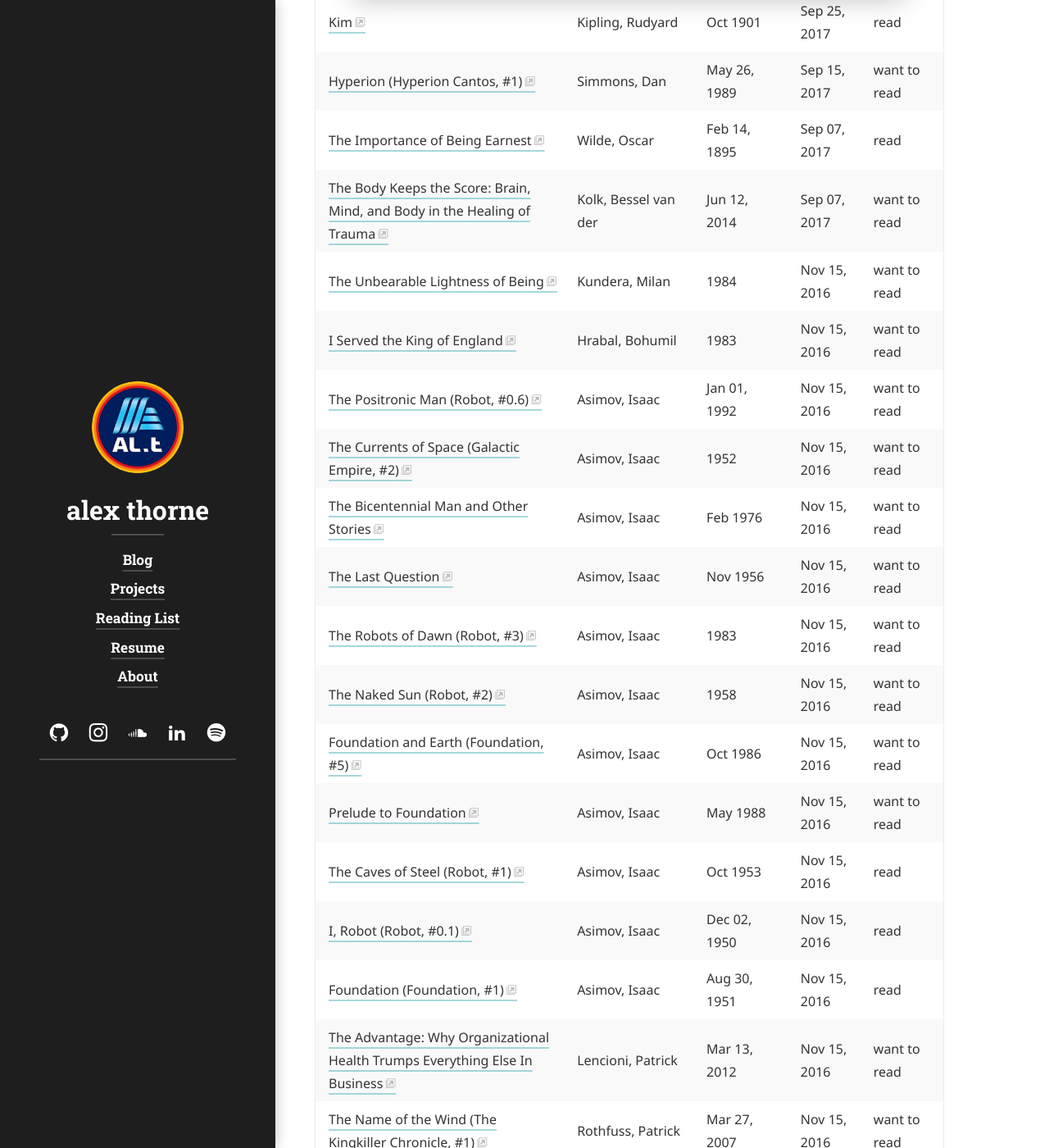
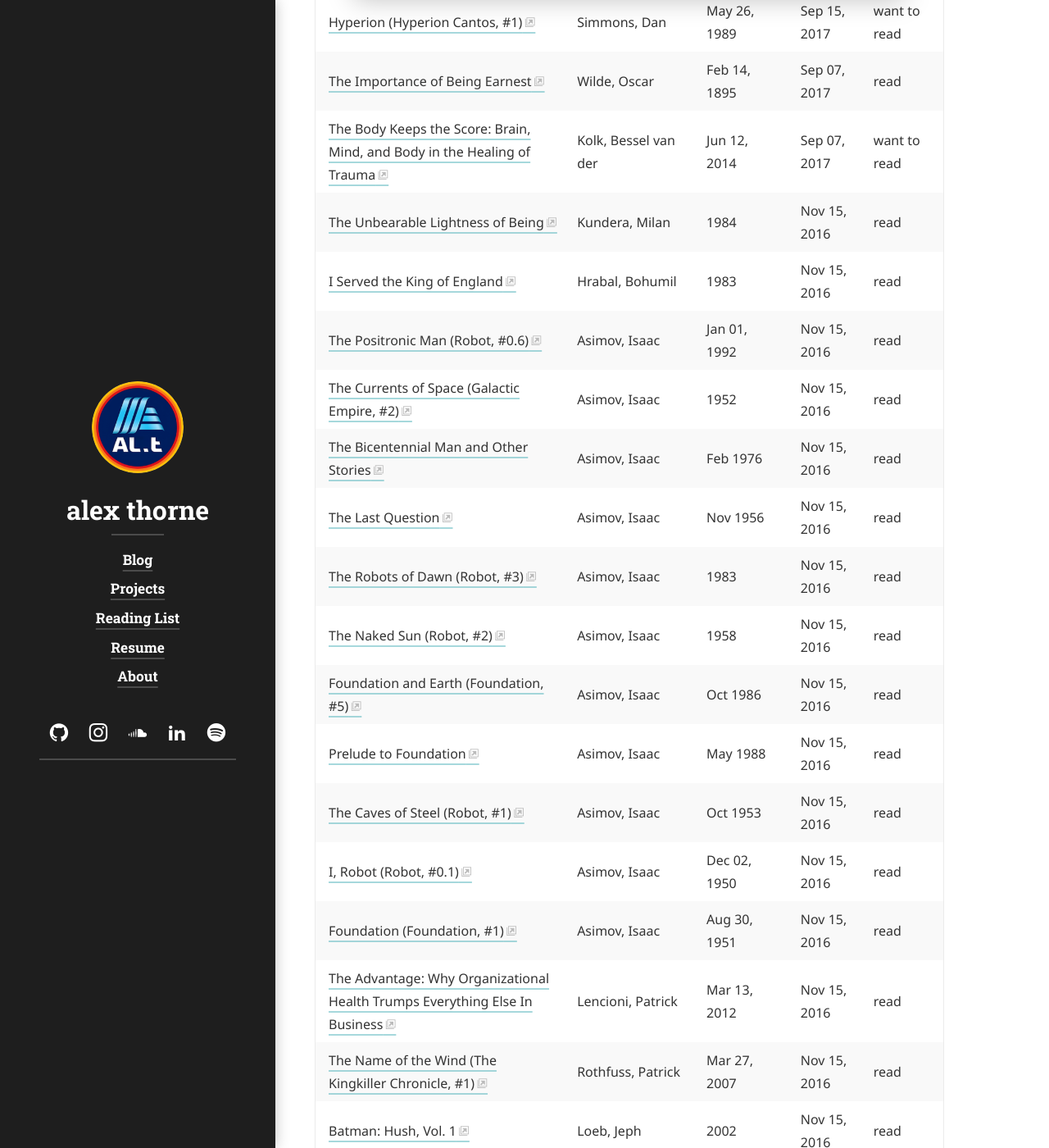
Before and after one commit to alex-thorne/blog, a Jekyll site: the page built from _reading-list/2025-02-21-archive.md, in a window 1280 px wide and 1400 px high, scrolled down 6565 px. Shown: the whole window at 82% size. Built offline with Jekyll 4.4.1, drawn with Linux system fonts in a browser that asks for light colours; cached includes are drawn as plain includes; nearby versions of some CDN libraries; some web fonts are replaced; library files that are not in the unit come from our copies; some of the changed text lies outside the part shown.

Commit message:
historical updates

```diff
--- a/_reading-list/2025-02-21-archive.md
+++ b/_reading-list/2025-02-21-archive.md
@@ -52,18 +52,17 @@ _I formatted this via a dirty copy-paste of highlighted text from the site I use
 | [The Image: A Guide to Pseudo-Events in America](https://www.penguinrandomhouse.com/books/61024/the-image-by-daniel-j-boorstin/) | Boorstin, Daniel J. | 1961 | Feb 11, 2025 | want to read |
 | [Of Grammatology](https://www.press.uchicago.edu/ucp/books/book/chicago/O/bo3625665.html) | Derrida, Jacques | 1967 | Feb 11, 2025 | want to read |
 | [Simulacra and Simulation](https://www.press.uchicago.edu/ucp/books/book/chicago/S/bo3625665.html) | Baudrillard, Jean | 1981 | Feb 11, 2025 | want to read |
-| [The Complete Marquis de Sade](https://www.amazon.com/Complete-Marquis-Sade/dp/0802130127) | Sade, Marquis de | 1795 | Feb 08, 2025 | want to read |
 | [The Art of Scalability](https://www.pearson.com/store/p/the-art-of-scalability/P100000028563) | Abbott, Martin L. | Nov 24, 2009 | Feb 06, 2025 | want to read |
 | [Source Code: My Beginnings](https://www.amazon.com/Source-Code-My-Beginnings/dp/1982137934) | Gates, Bill | Feb 04, 2025 | Feb 06, 2025 | want to read |
 | [Idea Man](https://www.penguinrandomhouse.com/books/61024/idea-man-by-paul-allen/) | Allen, Paul | Jan 01, 2011 | Feb 06, 2025 | want to read |
 | [The Wandering Earth](https://www.amazon.com/Wandering-Earth-Cixin-Liu/dp/1250796837) | Liu, Cixin | Jul 09, 2000 | Jan 15, 2025 | want to read |
-| [Crying in H Mart](https://www.penguinrandomhouse.com/books/61024/crying-in-h-mart-by-michelle-zauner/) | Zauner, Michelle | Apr 20, 2021 | Jan 04, 2025 | want to read |
+| [Crying in H Mart](https://www.penguinrandomhouse.com/books/61024/crying-in-h-mart-by-michelle-zauner/) | Zauner, Michelle | Apr 20, 2021 | Jan 04, 2025 | read |
 | [Giovanni’s Room](https://www.penguinrandomhouse.com/books/61024/giovannis-room-by-james-baldwin/) | Baldwin, James | Jan 01, 1956 | Sep 24, 2024 | read |
 | [Educated](https://www.penguinrandomhouse.com/books/61024/educated-by-tara-westover/) | Westover, Tara | Feb 20, 2018 | Sep 23, 2024 | want to read |
 | [We Should All Be Feminists](https://www.penguinrandomhouse.com/books/61024/we-should-all-be-feminists-by-chimamanda-ngozi-adichie/) | Adichie, Chimamanda Ngozi | 2012 | Sep 22, 2024 | want to read |
 | [Flatland](https://www.penguinrandomhouse.com/books/61024/flatland-by-edwin-a-abbott/) | Abbott, Edwin A. | 1884 | Sep 22, 2024 | read |
 | [The Jungle Book](https://www.penguinrandomhouse.com/books/61024/the-jungle-book-by-rudyard-kipling/) | Kipling, Rudyard | 1894 | Sep 22, 2024 | read |
-| [Red Rising](https://www.penguinrandomhouse.com/books/61024/red-rising-by-pierce-brown/) | Brown, Pierce | Jan 28, 2014 | Mar 25, 2024 | want to read |
+| [Red Rising](https://www.penguinrandomhouse.com/books/61024/red-rising-by-pierce-brown/) | Brown, Pierce | Jan 28, 2014 | Mar 25, 2024 | read |
 | [Golden Son](https://www.penguinrandomhouse.com/books/61024/golden-son-by-pierce-brown/) | Brown, Pierce | Jan 06, 2015 | Mar 25, 2024 | read |
 | [Iron Gold](https://www.penguinrandomhouse.com/books/61024/iron-gold-by-pierce-brown/) | Brown, Pierce | Jan 16, 2018 | Mar 25, 2024 | read |
 | [Dark Age](https://www.penguinrandomhouse.com/books/61024/dark-age-by-pierce-brown/) | Brown, Pierce | Jul 30, 2019 | Sep 22, 2024 | read |
@@ -72,8 +71,8 @@ _I formatted this via a dirty copy-paste of highlighted text from the site I use
 | [Wild Seed](https://www.penguinrandomhouse.com/books/61024/wild-seed-by-octavia-e-butler/) | Butler, Octavia E. | 1980 | Aug 31, 2023 | want to read |
 | [Neuromancer](https://www.penguinrandomhouse.com/books/61024/neuromancer-by-william-gibson/) | Gibson, William | 1984 | Jul 29, 2019 | want to read |
 | [Jonathan Strange & Mr Norrell](https://www.penguinrandomhouse.com/books/61024/jonathan-strange-mr-norrell-by-susanna-clarke/) | Clarke, Susanna | Sep 08, 2004 | Jul 18, 2019 | want to read |
-| [Dare to Lead](https://www.penguinrandomhouse.com/books/61024/dare-to-lead-by-brene-brown/) | Brown, Brené | Oct 16, 2018 | Feb 07, 2019 | want to read |
-| [The Book of Joy](https://www.penguinrandomhouse.com/books/61024/the-book-of-joy-by-dalai-lama-xiv/) | Dalai Lama XIV | Sep 20, 2016 | Jan 21, 2019 | want to read |
+| [Dare to Lead](https://www.penguinrandomhouse.com/books/61024/dare-to-lead-by-brene-brown/) | Brown, Brené | Oct 16, 2018 | Feb 07, 2019 | read |
+| [The Book of Joy](https://www.penguinrandomhouse.com/books/61024/the-book-of-joy-by-dalai-lama-xiv/) | Dalai Lama XIV | Sep 20, 2016 | Jan 21, 2019 | read |
 | [Rendezvous with Rama](https://www.penguinrandomhouse.com/books/61024/rendezvous-with-rama-by-arthur-c-clarke/) | Clarke, Arthur C. | Jun 1973 | Nov 08, 2018 | want to read |
 | [Thinking, Fast and Slow](https://www.penguinrandomhouse.com/books/61024/thinking-fast-and-slow-by-daniel-kahneman/) | Kahneman, Daniel | Oct 25, 2011 | Oct 10, 2018 | want to read |
 | [Things Fall Apart](https://www.penguinrandomhouse.com/books/61024/things-fall-apart-by-chinua-achebe/) | Achebe, Chinua | 1958 | Sep 25, 2018 | read |
@@ -95,48 +94,48 @@ _I formatted this via a dirty copy-paste of highlighted text from the site I use
 | [The Way of Kings (The Stormlight Archive, #1)](https://www.tor.com/2010/08/31/the-way-of-kings-by-brandon-sanderson/) | Sanderson, Brandon | Aug 31, 2010 | Aug 23, 2018 | read |
 | [The Paper Menagerie and Other Stories](https://www.simonandschuster.com/books/The-Paper-Menagerie-and-Other-Stories/Ken-Liu/9781481424363) | Liu, Ken | Mar 08, 2016 | Aug 23, 2018 | want to read |
 | [Children of Time (Children of Time, #1)](https://www.panmacmillan.com/authors/adrian-tchaikovsky/children-of-time/9781447273318) | Tchaikovsky, Adrian | Jun 04, 2015 | Feb 16, 2018 | want to read |
-| [The Way of Zen](https://www.penguinrandomhouse.com/books/61024/the-way-of-zen-by-alan-w-watts/) | Watts, Alan W. | 1957 | Dec 23, 2017 | want to read |
+| [The Way of Zen](https://www.penguinrandomhouse.com/books/61024/the-way-of-zen-by-alan-w-watts/) | Watts, Alan W. | 1957 | Dec 23, 2017 | read |
 | [Nature, Man and Woman](https://www.penguinrandomhouse.com/books/61024/nature-man-and-woman-by-alan-w-watts/) | Watts, Alan W. | Jan 01, 1958 | Dec 23, 2017 | want to read |
 | [Artemis](https://www.penguinrandomhouse.com/books/61024/artemis-by-andy-weir/) | Weir, Andy | Nov 14, 2017 | Dec 22, 2017 | want to read |
 | [Pale Fire](https://www.penguinrandomhouse.com/books/61024/pale-fire-by-vladimir-nabokov/) | Nabokov, Vladimir | 1962 | Dec 22, 2017 | want to read |
-| [Site Reliability Engineering: How Google Runs Production Systems](https://www.oreilly.com/library/view/site-reliability-engineering/9781491929117/) | Beyer, Betsy | Apr 16, 2016 | Dec 17, 2017 | want to read |
+| [Site Reliability Engineering: How Google Runs Production Systems](https://www.oreilly.com/library/view/site-reliability-engineering/9781491929117/) | Beyer, Betsy | Apr 16, 2016 | Dec 17, 2017 | read |
 | [Good to Great: Why Some Companies Make the Leap... and Others Don't](https://www.harpercollins.com/products/good-to-great-jim-collins) | Collins, Jim | Nov 01, 2001 | Dec 17, 2017 | want to read |
 | [Built to Last: Successful Habits of Visionary Companies (Good to Great, 2)](https://www.harpercollins.com/products/built-to-last-jim-collins) | Collins, Jim | Sep 16, 1994 | Dec 17, 2017 | want to read |
-| [Arcadia](https://www.penguinrandomhouse.com/books/61024/arcadia-by-tom-stoppard/) | Stoppard, Tom | 1993 | Dec 11, 2017 | want to read |
+| [Arcadia](https://www.penguinrandomhouse.com/books/61024/arcadia-by-tom-stoppard/) | Stoppard, Tom | 1993 | Dec 11, 2017 | read |
 | [The Jungle Books](https://www.penguinrandomhouse.com/books/61024/the-jungle-books-by-rudyard-kipling/) | Kipling, Rudyard | 1895 | Sep 25, 2017 | read |
 | [Kim](https://www.penguinrandomhouse.com/books/61024/kim-by-rudyard-kipling/) | Kipling, Rudyard | Oct 1901 | Sep 25, 2017 | read |
 | [Hyperion (Hyperion Cantos, #1)](https://www.penguinrandomhouse.com/books/61024/hyperion-by-dan-simmons/) | Simmons, Dan | May 26, 1989 | Sep 15, 2017 | want to read |
 | [The Importance of Being Earnest](https://www.penguinrandomhouse.com/books/61024/the-importance-of-being-earnest-by-oscar-wilde/) | Wilde, Oscar | Feb 14, 1895 | Sep 07, 2017 | read |
 | [The Body Keeps the Score: Brain, Mind, and Body in the Healing of Trauma](https://www.penguinrandomhouse.com/books/61024/the-body-keeps-the-score-by-bessel-van-der-kolk/) | Kolk, Bessel van der | Jun 12, 2014 | Sep 07, 2017 | want to read |
-| [The Unbearable Lightness of Being](https://www.penguinrandomhouse.com/books/61024/the-unbearable-lightness-of-being-by-milan-kundera/) | Kundera, Milan | 1984 | Nov 15, 2016 | want to read |
-| [I Served the King of England](https://www.penguinrandomhouse.com/books/61024/i-served-the-king-of-england-by-bohumil-hrabal/) | Hrabal, Bohumil | 1983 | Nov 15, 2016 | want to read |
-| [The Positronic Man (Robot, #0.6)](https://www.penguinrandomhouse.com/books/61024/the-positronic-man-by-isaac-asimov/) | Asimov, Isaac | Jan 01, 1992 | Nov 15, 2016 | want to read |
-| [The Currents of Space (Galactic Empire, #2)](https://www.penguinrandomhouse.com/books/61024/the-currents-of-space-by-isaac-asimov/) | Asimov, Isaac | 1952 | Nov 15, 2016 | want to read |
-| [The Bicentennial Man and Other Stories](https://www.penguinrandomhouse.com/books/61024/the-bicentennial-man-and-other-stories-by-isaac-asimov/) | Asimov, Isaac | Feb 1976 | Nov 15, 2016 | want to read |
-| [The Last Question](https://www.penguinrandomhouse.com/books/61024/the-last-question-by-isaac-asimov/) | Asimov, Isaac | Nov 1956 | Nov 15, 2016 | want to read |
-| [The Robots of Dawn (Robot, #3)](https://www.penguinrandomhouse.com/books/61024/the-robots-of-dawn-by-isaac-asimov/) | Asimov, Isaac | 1983 | Nov 15, 2016 | want to read |
-| [The Naked Sun (Robot, #2)](https://www.penguinrandomhouse.com/books/61024/the-naked-sun-by-isaac-asimov/) | Asimov, Isaac | 1958 | Nov 15, 2016 | want to read |
-| [Foundation and Earth (Foundation, #5)](https://www.penguinrandomhouse.com/books/61024/foundation-and-earth-by-isaac-asimov/) | Asimov, Isaac | Oct 1986 | Nov 15, 2016 | want to read |
-| [Prelude to Foundation](https://www.penguinrandomhouse.com/books/61024/prelude-to-foundation-by-isaac-asimov/) | Asimov, Isaac | May 1988 | Nov 15, 2016 | want to read |
+| [The Unbearable Lightness of Being](https://www.penguinrandomhouse.com/books/61024/the-unbearable-lightness-of-being-by-milan-kundera/) | Kundera, Milan | 1984 | Nov 15, 2016 | read |
+| [I Served the King of England](https://www.penguinrandomhouse.com/books/61024/i-served-the-king-of-england-by-bohumil-hrabal/) | Hrabal, Bohumil | 1983 | Nov 15, 2016 | read |
+| [The Positronic Man (Robot, #0.6)](https://www.penguinrandomhouse.com/books/61024/the-positronic-man-by-isaac-asimov/) | Asimov, Isaac | Jan 01, 1992 | Nov 15, 2016 | read |
+| [The Currents of Space (Galactic Empire, #2)](https://www.penguinrandomhouse.com/books/61024/the-currents-of-space-by-isaac-asimov/) | Asimov, Isaac | 1952 | Nov 15, 2016 | read |
+| [The Bicentennial Man and Other Stories](https://www.penguinrandomhouse.com/books/61024/the-bicentennial-man-and-other-stories-by-isaac-asimov/) | Asimov, Isaac | Feb 1976 | Nov 15, 2016 | read |
+| [The Last Question](https://www.penguinrandomhouse.com/books/61024/the-last-question-by-isaac-asimov/) | Asimov, Isaac | Nov 1956 | Nov 15, 2016 | read |
+| [The Robots of Dawn (Robot, #3)](https://www.penguinrandomhouse.com/books/61024/the-robots-of-dawn-by-isaac-asimov/) | Asimov, Isaac | 1983 | Nov 15, 2016 | read |
+| [The Naked Sun (Robot, #2)](https://www.penguinrandomhouse.com/books/61024/the-naked-sun-by-isaac-asimov/) | Asimov, Isaac | 1958 | Nov 15, 2016 | read |
+| [Foundation and Earth (Foundation, #5)](https://www.penguinrandomhouse.com/books/61024/foundation-and-earth-by-isaac-asimov/) | Asimov, Isaac | Oct 1986 | Nov 15, 2016 | read |
+| [Prelude to Foundation](https://www.penguinrandomhouse.com/books/61024/prelude-to-foundation-by-isaac-asimov/) | Asimov, Isaac | May 1988 | Nov 15, 2016 | read |
 | [The Caves of Steel (Robot, #1)](https://www.penguinrandomhouse.com/books/61024/the-caves-of-steel-by-isaac-asimov/) | Asimov, Isaac | Oct 1953 | Nov 15, 2016 | read |
 | [I, Robot (Robot, #0.1)](https://www.penguinrandomhouse.com/books/61024/i-robot-by-isaac-asimov/) | Asimov, Isaac | Dec 02, 1950 | Nov 15, 2016 | read |
 | [Foundation (Foundation, #1)](https://www.penguinrandomhouse.com/books/61024/foundation-by-isaac-asimov/) | Asimov, Isaac | Aug 30, 1951 | Nov 15, 2016 | read |
-| [The Advantage: Why Organizational Health Trumps Everything Else In Business](https://www.penguinrandomhouse.com/books/61024/the-advantage-by-patrick-lencioni/) | Lencioni, Patrick | Mar 13, 2012 | Nov 15, 2016 | want to read |
-| [The Name of the Wind (The Kingkiller Chronicle, #1)](https://www.penguinrandomhouse.com/books/61024/the-name-of-the-wind-by-patrick-rothfuss/) | Rothfuss, Patrick | Mar 27, 2007 | Nov 15, 2016 | want to read |
-| [Batman: Hush, Vol. 1](https://www.penguinrandomhouse.com/books/61024/batman-hush-vol-1-by-jeph-loeb/) | Loeb, Jeph | 2002 | Nov 15, 2016 | want to read |
-| [Swamp Thing, Vol. 5: Earth to Earth](https://www.penguinrandomhouse.com/books/61024/swamp-thing-vol-5-earth-to-earth-by-alan-moore/) | Moore, Alan | Jan 1987 | Nov 15, 2016 | want to read |
-| [The Sandman: Overture](https://www.penguinrandomhouse.com/books/61024/the-sandman-overture-by-neil-gaiman/) | Gaiman, Neil | Sep 2015 | Nov 15, 2016 | want to read |
+| [The Advantage: Why Organizational Health Trumps Everything Else In Business](https://www.penguinrandomhouse.com/books/61024/the-advantage-by-patrick-lencioni/) | Lencioni, Patrick | Mar 13, 2012 | Nov 15, 2016 | read |
+| [The Name of the Wind (The Kingkiller Chronicle, #1)](https://www.penguinrandomhouse.com/books/61024/the-name-of-the-wind-by-patrick-rothfuss/) | Rothfuss, Patrick | Mar 27, 2007 | Nov 15, 2016 | read |
+| [Batman: Hush, Vol. 1](https://www.penguinrandomhouse.com/books/61024/batman-hush-vol-1-by-jeph-loeb/) | Loeb, Jeph | 2002 | Nov 15, 2016 | read |
+| [Swamp Thing, Vol. 5: Earth to Earth](https://www.penguinrandomhouse.com/books/61024/swamp-thing-vol-5-earth-to-earth-by-alan-moore/) | Moore, Alan | Jan 1987 | Nov 15, 2016 | read |
+| [The Sandman: Overture](https://www.penguinrandomhouse.com/books/61024/the-sandman-overture-by-neil-gaiman/) | Gaiman, Neil | Sep 2015 | Nov 15, 2016 | read |
 | [The Sun Also Rises](https://www.penguinrandomhouse.com/books/61024/the-sun-also-rises-by-ernest-hemingway/) | Hemingway, Ernest | Oct 22, 1926 | Nov 15, 2016 | read |
 | [The Fellowship of the Ring (The Lord of the Rings, #1)](https://www.penguinrandomhouse.com/books/61024/the-fellowship-of-the-ring-by-jrr-tolkien/) | Tolkien, J.R.R. | Jul 29, 1954 | Nov 15, 2016 | read |
 | [The Old Man and the Sea](https://www.penguinrandomhouse.com/books/61024/the-old-man-and-the-sea-by-ernest-hemingway/) | Hemingway, Ernest | Sep 01, 1952 | Nov 15, 2016 | read |
-| [The Art of Happiness](https://www.penguinrandomhouse.com/books/61024/the-art-of-happiness-by-dalai-lama-xiv/) | Dalai Lama XIV | Oct 26, 1998 | Nov 15, 2016 | want to read |
-| [The Things They Carried](https://www.penguinrandomhouse.com/books/61024/the-things-they-carried-by-tim-obrien/) | O’Brien, Tim | Mar 28, 1990 | Nov 15, 2016 | want to read |
+| [The Art of Happiness](https://www.penguinrandomhouse.com/books/61024/the-art-of-happiness-by-dalai-lama-xiv/) | Dalai Lama XIV | Oct 26, 1998 | Nov 15, 2016 | read |
+| [The Things They Carried](https://www.penguinrandomhouse.com/books/61024/the-things-they-carried-by-tim-obrien/) | O’Brien, Tim | Mar 28, 1990 | Nov 15, 2016 | read |
 | [To Kill a Mockingbird](https://www.penguinrandomhouse.com/books/61024/to-kill-a-mockingbird-by-harper-lee/) | Lee, Harper | Jul 11, 1960 | Nov 15, 2016 | read |
 | [The Intelligent Investor](https://www.penguinrandomhouse.com/books/61024/the-intelligent-investor-by-benjamin-graham/) | Graham, Benjamin | 1949 | Nov 15, 2016 | want to read |
 | [10% Happier](https://www.penguinrandomhouse.com/books/61024/10-happier-by-dan-harris/) | Harris, Dan | 2014 | Nov 15, 2016 | want to read |
 | [The Power of Habit: Why We Do What We Do in Life and Business](https://www.penguinrandomhouse.com/books/61024/the-power-of-habit-by-charles-duhigg/) | Duhigg, Charles | Apr 25, 2012 | Nov 15, 2016 | want to read |
 | [The Tipping Point: How Little Things Can Make a Big Difference](https://www.penguinrandomhouse.com/books/61024/the-tipping-point-by-malcolm-gladwell/) | Gladwell, Malcolm | Jan 01, 2002 | Nov 15, 2016 | want to read |
-| [The Five Dysfunctions of a Team](https://www.penguinrandomhouse.com/books/61024/the-five-dysfunctions-of-a-team-by-patrick-lencioni/) | Lencioni, Patrick | Apr 11, 2002 | Nov 15, 2016 | want to read |
+| [The Five Dysfunctions of a Team](https://www.penguinrandomhouse.com/books/61024/the-five-dysfunctions-of-a-team-by-patrick-lencioni/) | Lencioni, Patrick | Apr 11, 2002 | Nov 15, 2016 | read |
 
 ### Details
 
```
